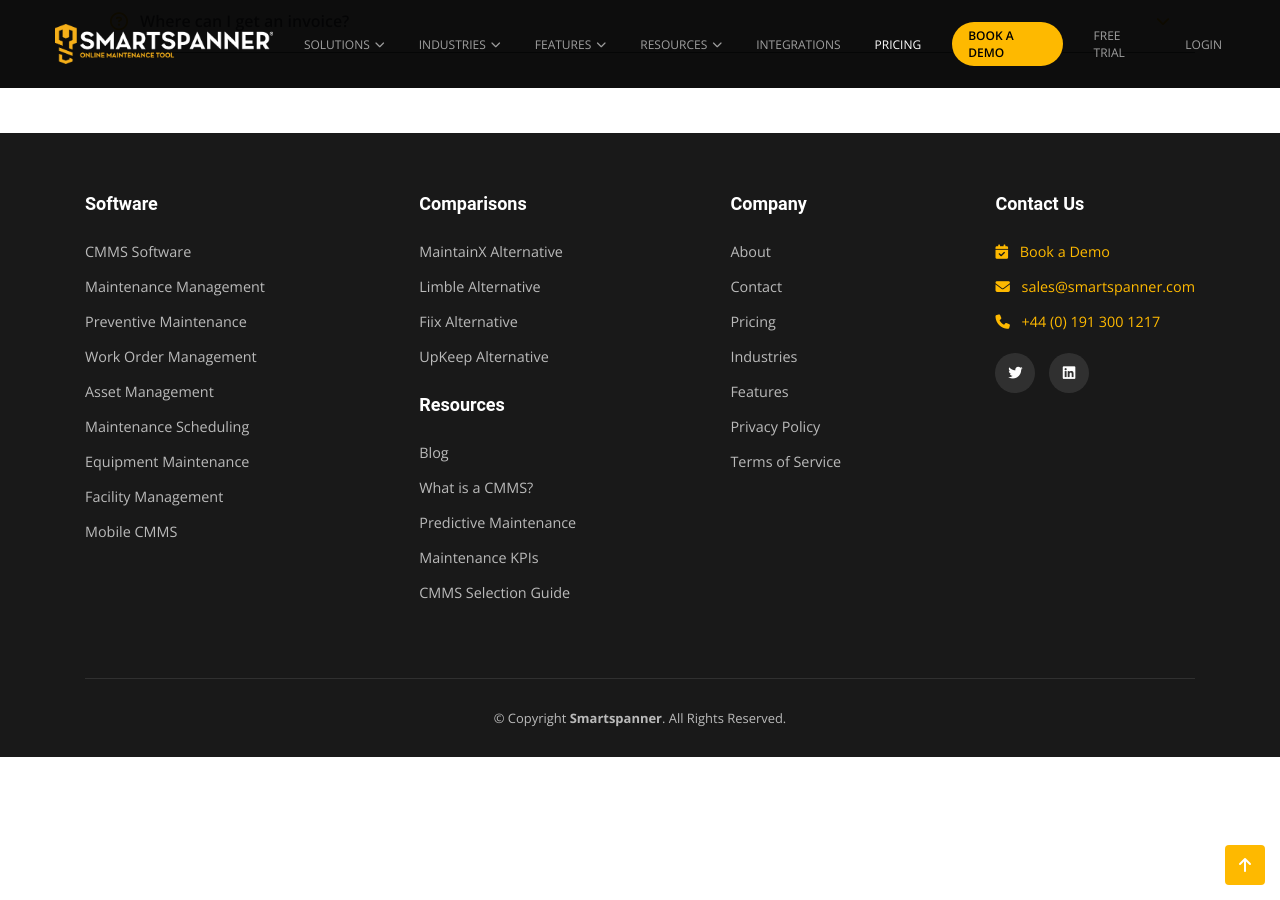
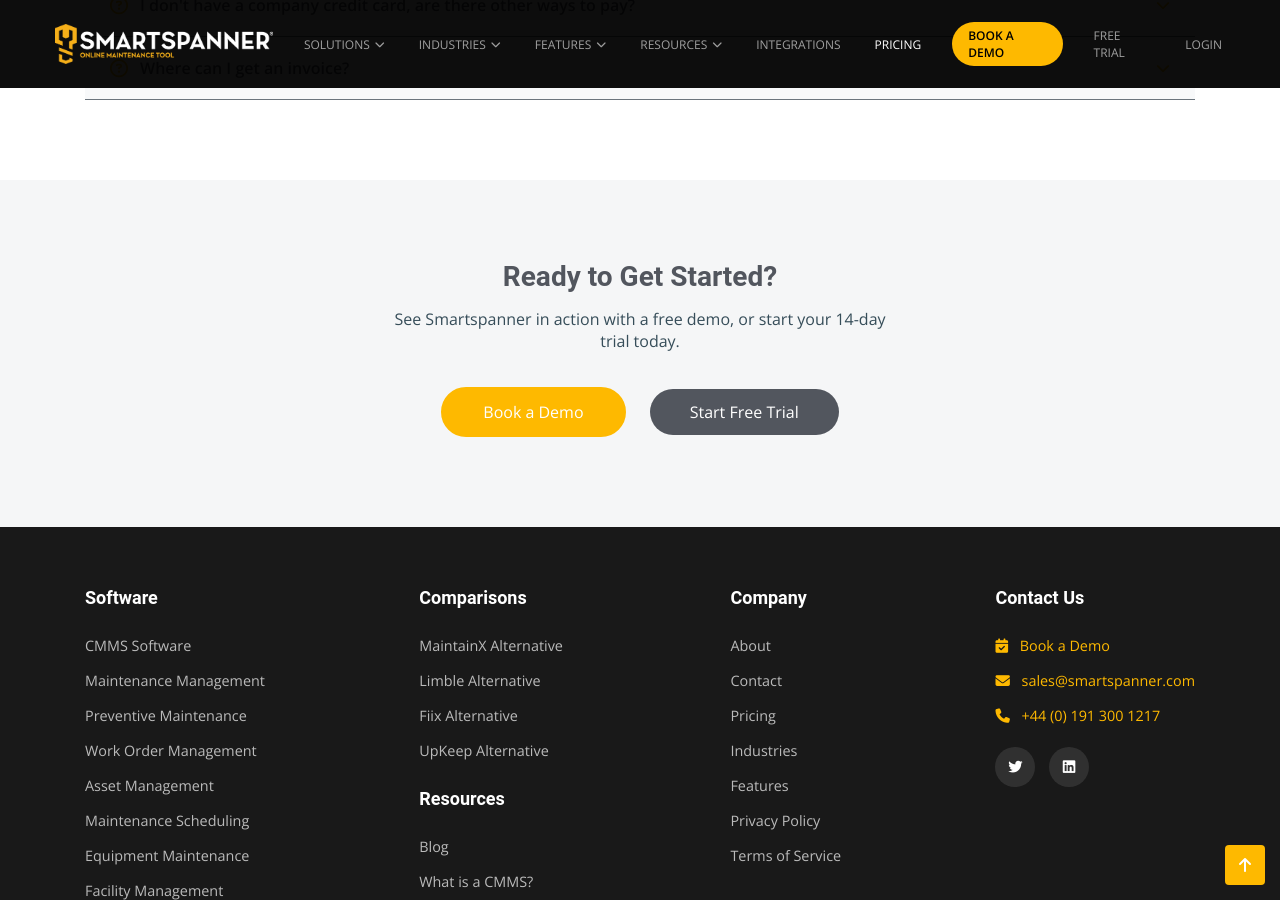
Before and after one commit to smartspanner/smartspanner.com, a Jekyll site: the page built from pricing.html, in a window 1280 px wide and 900 px high, scrolled down 3687 px. Built offline with Jekyll 4.4.1, drawn with Linux system fonts in a browser that asks for light colours; some of the changed text lies outside the part shown.

Commit message:
feat: improve CTA alignment across sales funnel
- Pricing: swap CTA order (Book a Demo primary), add CTAs to pricing cards, add post-FAQ CTA
- Homepage: add CTA after problem section
- Testimonials: add Book a Demo + Free Trial CTAs after social proof

```diff
--- a/_includes/testimonials.html
+++ b/_includes/testimonials.html
@@ -24,5 +24,10 @@
       </div>
       {% endfor %}
     </div>
+
+    <div class="text-center" style="margin-top: 30px;">
+      <a href="{{ '/book-a-demo' | relative_url }}" class="btn btn-primary" style="margin: 10px; padding: 12px 40px; border-radius: 50px; font-size: 16px;">Book a Demo</a>
+      <a href="{{ site.signup_url }}" class="btn btn-secondary" style="margin: 10px; padding: 12px 40px; border-radius: 50px; font-size: 16px;">Start Free Trial</a>
+    </div>
   </div>
 </section>
--- a/index.html
+++ b/index.html
@@ -54,6 +54,9 @@
             <li><i class="fa-solid fa-xmark" style="color: #dc3545; margin-right: 10px;"></i> Systems that are too complex to use effectively</li>
             <li><i class="fa-solid fa-xmark" style="color: #dc3545; margin-right: 10px;"></i> Low adoption from technicians on the ground</li>
           </ul>
+          <div style="margin-top: 25px;">
+            <a href="{{ '/book-a-demo' | relative_url }}" class="btn btn-primary" style="padding: 10px 30px; border-radius: 50px; font-size: 14px;">See How Smartspanner Solves This</a>
+          </div>
         </div>
       </div>
     </div>
--- a/pricing.html
+++ b/pricing.html
@@ -40,6 +40,9 @@
             <li><i class="fa-regular fa-circle-check"></i> Excel reporting</li>
             <li><i class="fa-regular fa-circle-check"></i> Mobile apps</li>
           </ul>
+          <div class="text-center" style="margin-top: 20px;">
+            <a href="{{ site.signup_url }}" class="btn btn-primary" style="padding: 10px 30px; border-radius: 50px; font-size: 14px;">Start Free Trial</a>
+          </div>
         </div>
       </div>
 
@@ -62,6 +65,9 @@
             <li><i class="fa-regular fa-circle-check"></i> <strong>Failure Codes</strong></li>
             <li><i class="fa-regular fa-circle-check"></i> <strong>Asset Labels</strong></li>
           </ul>
+          <div class="text-center" style="margin-top: 20px;">
+            <a href="{{ site.signup_url }}" class="btn btn-primary" style="padding: 10px 30px; border-radius: 50px; font-size: 14px;">Start Free Trial</a>
+          </div>
         </div>
       </div>
 
@@ -92,13 +98,16 @@
             <li><i class="fa-regular fa-circle-check"></i> <strong>API Access</strong></li>
             <li><i class="fa-regular fa-circle-check"></i> <strong>Risk Assessments *coming soon</strong></li>
           </ul>
+          <div class="text-center" style="margin-top: 20px;">
+            <a href="{{ site.signup_url }}" class="btn btn-primary" style="padding: 10px 30px; border-radius: 50px; font-size: 14px;">Start Free Trial</a>
+          </div>
         </div>
       </div>
     </div>
 
     <div class="text-center mt-5">
-      <a href="{{ site.signup_url }}" class="btn btn-secondary mx-1">Sign Up</a>
       <a href="{{ '/book-a-demo' | relative_url }}" class="btn btn-primary mx-1">Book a Demo</a>
+      <a href="{{ site.signup_url }}" class="btn btn-secondary mx-1">Start Free Trial</a>
     </div>
 
     <div class="text-center mt-4">
@@ -176,6 +185,16 @@
 
 {% include faq.html %}
 
+<!-- Post-FAQ CTA -->
+<section class="get-started section-bg">
+  <div class="container text-center">
+    <h3 style="font-size: 28px; color: var(--color-secondary); font-weight: 600; margin-bottom: 15px;">Ready to Get Started?</h3>
+    <p style="font-size: 16px; max-width: 500px; margin: 0 auto 25px;">See Smartspanner in action with a free demo, or start your 14-day trial today.</p>
+    <a href="{{ '/book-a-demo' | relative_url }}" class="btn btn-primary" style="margin: 10px; padding: 12px 40px; border-radius: 50px; font-size: 16px;">Book a Demo</a>
+    <a href="{{ site.signup_url }}" class="btn btn-secondary" style="margin: 10px; padding: 12px 40px; border-radius: 50px; font-size: 16px;">Start Free Trial</a>
+  </div>
+</section>
+
 <!-- FAQ Schema for SEO -->
 <script type="application/ld+json">
 {
```
